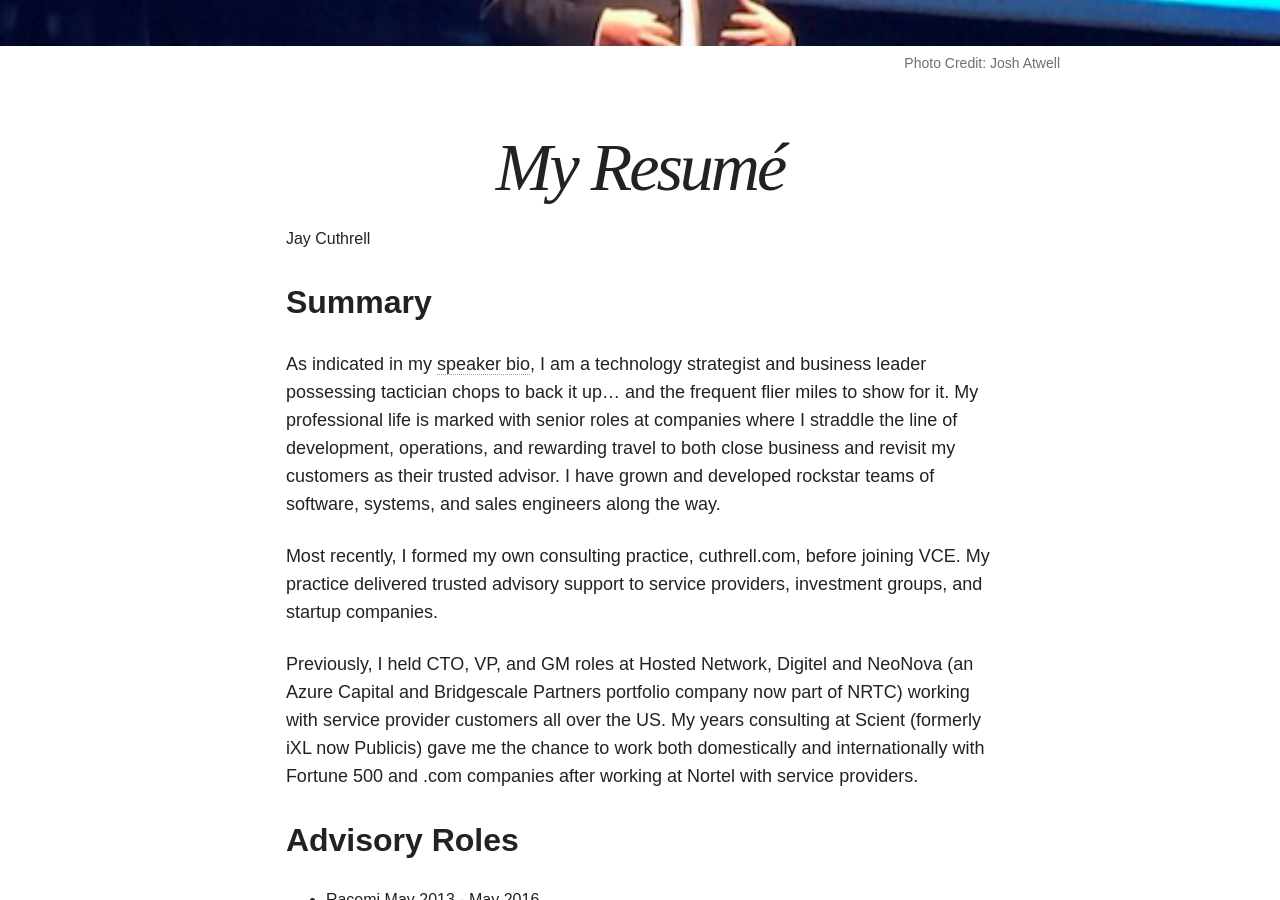
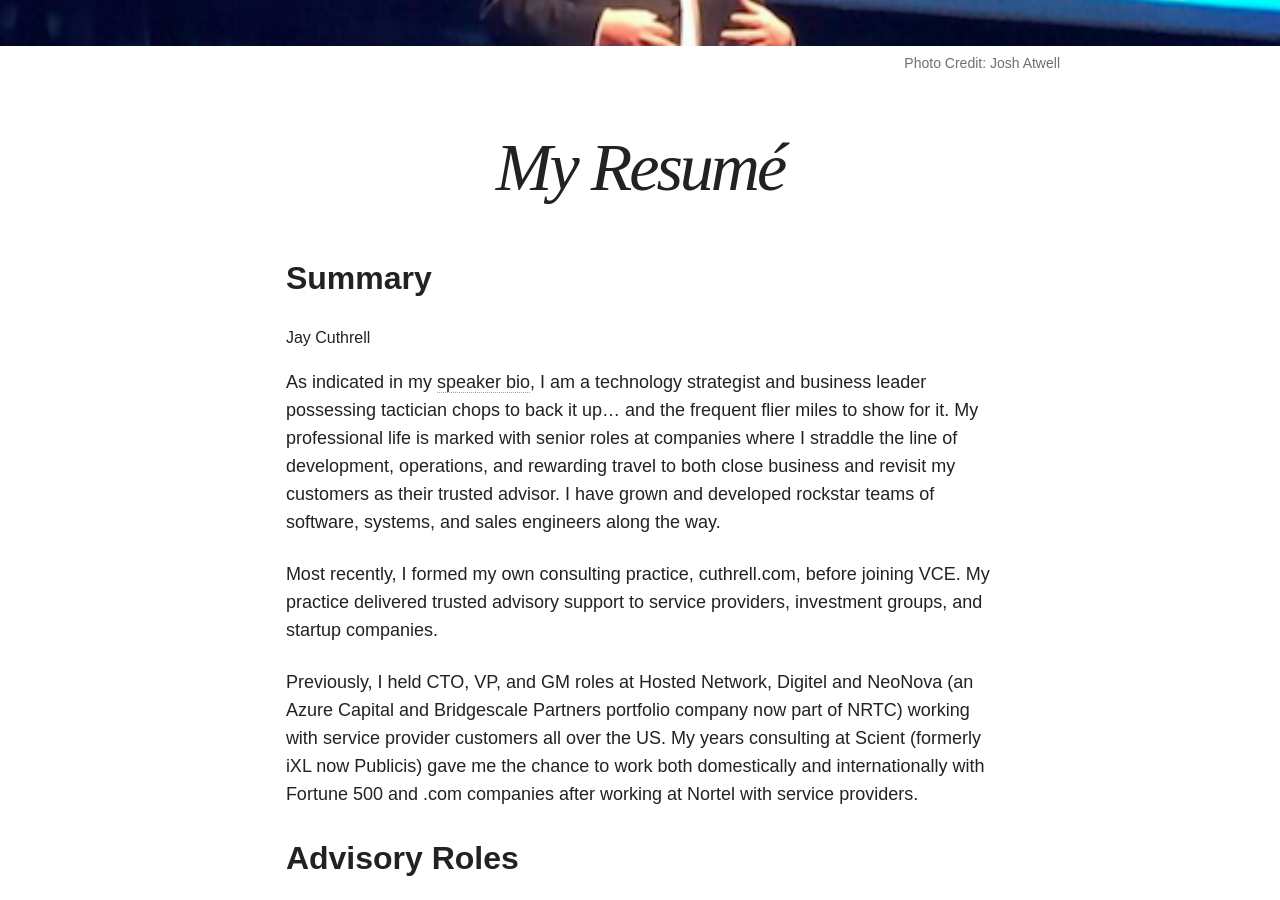
Before and after one commit to nsshommo/jaycuthrell.github.io, a Jekyll site: the page built from resume/index.md, in a window 1280 px wide and 900 px high, scrolled down 480 px. Built offline with Jekyll 4.4.1, drawn with Linux system fonts in a browser that asks for light colours; nearby versions of some CDN libraries; comment, search, counter and statistics services are not loaded.

```diff
--- a/resume/index.md
+++ b/resume/index.md
@@ -5,9 +5,9 @@ image:
   feature: 600x200.png
 ---
 
+## Summary
+
 {% include newsletter.html %}
-
-## Summary
 
 As indicated in my [speaker bio](/), I am a technology strategist and business leader possessing tactician chops to back it up... and the frequent flier miles to show for it. My professional life is marked with senior roles at companies where I straddle the line of development, operations, and rewarding travel to both close business and revisit my customers as their trusted advisor. I have grown and developed rockstar teams of software, systems, and sales engineers along the way.
 
```
